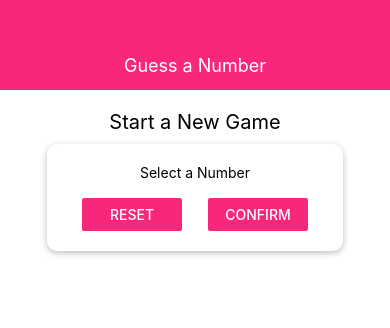
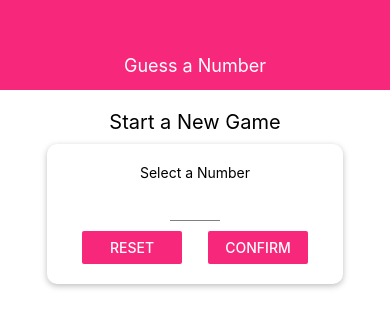
Before and after one commit to bendelonlee/number-guesser, a React Native app: screen / in a window 390 px wide. Shown: the top 328 px of the page. Built offline with nearby package versions, Linux system fonts and the light colour scheme.

Commit message:
Adds number input and customizes it to be number input

```diff
--- /dev/null
+++ b/components/Input.js
@@ -0,0 +1,15 @@
+import React from 'react';
+import {TextInput, StyleSheet} from 'react-native';
+
+export default function Input(props){
+    return <TextInput {...props} style={{...styles.input, ...props.styles}}/>
+}
+
+const styles = StyleSheet.create({
+    input: {
+        height: 30,
+        borderBottomColor: 'grey',
+        borderBottomWidth: 1,
+        marginVertical: 10,
+    }
+})
--- a/screens/StartGameScreen.js
+++ b/screens/StartGameScreen.js
@@ -1,9 +1,9 @@
 import React from 'react'
-import {View, Text, StyleSheet, TextInput, Button} from 'react-native'
+import {View, Text, StyleSheet, Button} from 'react-native'
 import Card from '../components/Card'
 
 import Colors from '../constants/colors'
-
+import Input from '../components/Input'
 
 export default function StartGameScreen(props){
   return(
@@ -11,7 +11,7 @@
       <Text style={styles.title}>Start a New Game</Text>
       <Card styles={styles.inputContainer}>
         <Text>Select a Number</Text>
-        <TextInput/>
+        <Input styles={styles.input} keyboardType="number-pad" maxLength={2} blurOnSubmit/>
         <View style={styles.buttonContainer}>
           <View style={styles.button}><Button title="Reset" color={Colors.primary}/></View>
           <View style={styles.button}><Button title="Confirm" color={Colors.primary}/></View>
@@ -45,5 +45,9 @@
   },
   button: {
     width: 100
+  },
+  input: {
+    width: 50,
+    textAlign: 'center',
   }
 })
```
